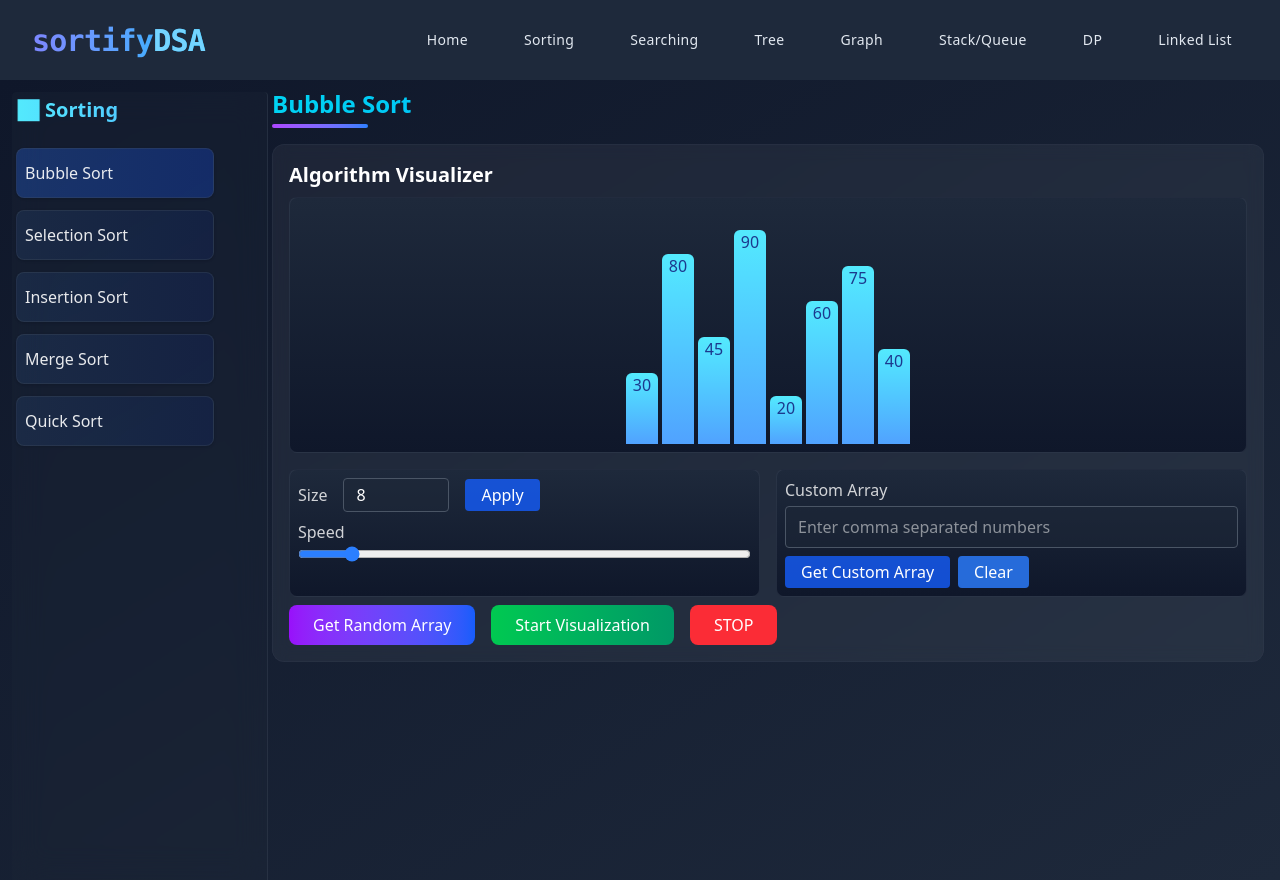
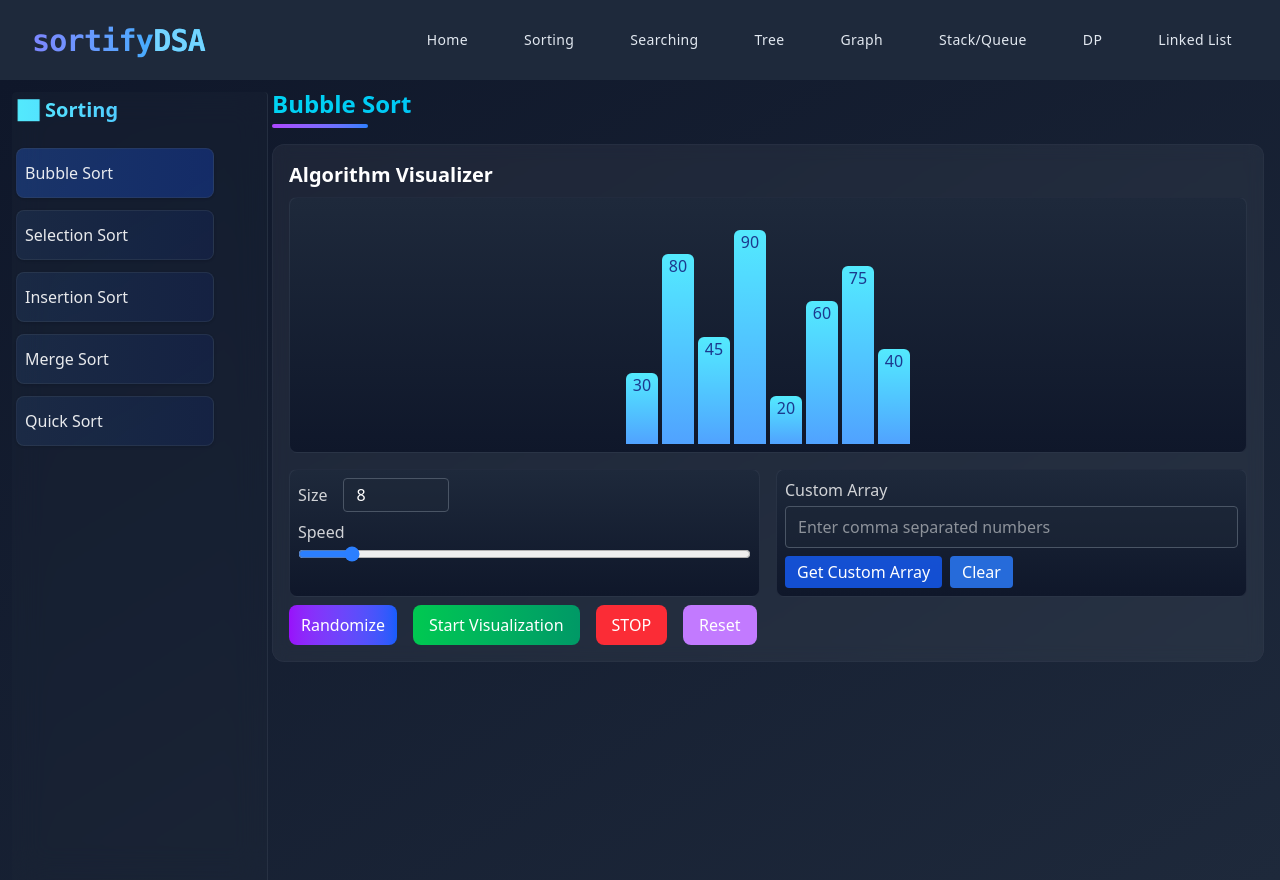
Before and after one commit to Anshikagoel11/SortifyDSA, a React (Vite) app: page /sorting in a window 1280 px wide. Built offline with nearby package versions, Linux system fonts and the light colour scheme.

Commit message:
bubblesort

```diff
--- a/src/components/Sorting.jsx
+++ b/src/components/Sorting.jsx
@@ -1,7 +1,6 @@
 import { useRef, useState } from "react";
 import { motion } from "framer-motion";
 import getSorting from "../utils/GetSorting";
-import { tr } from "framer-motion/client";
 
 function Sorting_navBar({ sorting }) {
   return (
@@ -30,53 +29,38 @@ export default function Sorting() {
   const [arraySize, setArraySize] = useState(8);
   const [customArray, setCustomArray] = useState("");
   const [bars, setBars] = useState([30, 80, 45, 90, 20, 60, 75, 40]);
-  const [compareInfo, setCompareInfo] = useState({
-    smaller: null,
-    larger: null,
-  });
+  const [compareInfo, setCompareInfo] = useState({ smaller: null, larger: null });
   const [speed, setSpeed] = useState(3);
- const [isActive , setIsActive] = useState(false);
-const stopSorting = useRef(false);  //not use useState beacuse useState function call me value freeze kr deta h mtlb jo value gyi vhi jeygi agar vo baad m change hue toh vha reflect nhi hogi aur stop hume loop m har time check krna hoga current situation ke leye ki khi agar user n abhi click toh nhi kr deya
+  const [isActive, setIsActive] = useState(false);
+  const [isPaused, setIsPaused] = useState(false);
+  const [hasReset, setHasReset] = useState(false);
+
+  const stopSorting = useRef(false);
+  const reset = useRef(false);
 
   function generateRandomArray() {
-    const newArray = [];
-    Array.from({ length: arraySize }, () => {
-      let a = Math.floor(Math.random() * 90 + 5);
-      newArray.push(a);
-    });
+    const newArray = Array.from({ length: arraySize }, () => Math.floor(Math.random() * 90 + 5));
     setBars(newArray);
-    // console.log(newArray)
   }
 
   const applyCustomArray = () => {
-    const numbers = customArray
-      .split(",")
-      .map((num) => parseInt(num.trim() * 10));
+    const numbers = customArray.split(",").map((num) => parseInt(num.trim()));
     if (numbers.every((num) => !isNaN(num))) {
       setBars(numbers);
+      setArraySize(numbers.length);
     }
-    setArraySize(numbers.length);
   };
 
-  const clearCustomArray = () => {
-    setCustomArray([]);
-  };
+  const clearCustomArray = () => setCustomArray("");
 
   return (
     <div className="bg-gradient-to-br from-[#0F172A] to-[#1E293B] min-h-screen flex overflow-hidden">
-      {/* Fixed Left sidebar */}
       <div className="w-[20%] bg-[#1E293B]/30 p-1 rounded m-3 border-r border-gray-700/50 backdrop-blur-lg fixed h-screen overflow-y-auto">
         <h2 className="text-transparent bg-clip-text bg-gradient-to-r from-cyan-300 to-blue-400 text-xl font-bold mb-6 flex items-center">
           <span className="mr-1">📊</span> Sorting
         </h2>
         <div className="space-y-3">
-          {[
-            "Bubble Sort",
-            "Selection Sort",
-            "Insertion Sort",
-            "Merge Sort",
-            "Quick Sort",
-          ].map((item) => (
+          {["Bubble Sort", "Selection Sort", "Insertion Sort", "Merge Sort", "Quick Sort"].map((item) => (
             <motion.button
               key={item}
               onClick={() => setSorting(item)}
@@ -90,195 +74,84 @@ const stopSorting = useRef(false);  //not use useState beacuse useState function
               `}
             >
               <span className="relative z-10">{item}</span>
-              <motion.span
-                className="absolute inset-0 bg-gradient-to-r from-blue-500/20 to-transparent"
-                initial={{ opacity: 0 }}
-                whileHover={{ opacity: 1 }}
-              />
-              <motion.span
-                className="absolute bottom-0 left-0 w-full h-0.5 bg-blue-400"
-                initial={{ scaleX: 0 }}
-                whileHover={{ scaleX: 1 }}
-                transition={{ duration: 0.3 }}
-              />
             </motion.button>
           ))}
         </div>
       </div>
 
-      {/* Scrollable Main content area */}
       <div className="w-[80%] ml-[20%] px-4 py-2 overflow-y-auto h-screen">
         <Sorting_navBar sorting={sorting} />
 
-        {/* Visualization container */}
-        <motion.div
-          className="bg-white/5 backdrop-blur-sm border border-gray-700/30 rounded-xl p-4 mb-4"
-          initial={{ opacity: 0, y: 20 }}
-          animate={{ opacity: 1, y: 0 }}
-        >
-          <div className="flex justify-between items-center mb-2 ">
-            <h2 className="text-xl font-semibold text-white">
-              Algorithm Visualizer
-            </h2>
+        <motion.div className="bg-white/5 backdrop-blur-sm border border-gray-700/30 rounded-xl p-4 mb-4" initial={{ opacity: 0, y: 20 }} animate={{ opacity: 1, y: 0 }}>
+          <div className="flex justify-between items-center mb-2">
+            <h2 className="text-xl font-semibold text-white">Algorithm Visualizer</h2>
           </div>
 
-          {/* Graph Visualizer */}
           <div className="h-64 mb-4 bg-gradient-to-b from-[#1E293B] to-[#0F172A] rounded-lg flex items-end justify-center space-x-1 p-2 border border-gray-700/50">
             {bars.map((height, index) => {
               let barColor = "bg-gradient-to-t from-blue-400 to-cyan-300";
-
-              if (index === compareInfo.smaller) {
-                // console.log(compareInfo.smaller)
-                barColor = "bg-red-400";
-              }
-              if (index === compareInfo.larger) {
-                //  console.log(compareInfo.larger)
-                barColor = "bg-green-700";
-              }
-
+              if (index === compareInfo.smaller) barColor = "bg-red-400";
+              if (index === compareInfo.larger) barColor = "bg-green-700";
               return (
-                <motion.div
-                  key={index}
-                  layout
-                  initial={{ opacity: 0 }}
-                  animate={{ opacity: 1 }}
-                  transition={{ duration: 0.5 }}
-                  className={`${barColor} w-8 rounded-t-md hover:bg-cyan-400 cursor-pointer`}
-                  style={{ height: `${height}%` }}
-                  whileHover={{ scaleY: 1.05 }}
-                >
+                <motion.div key={index} layout initial={{ opacity: 0 }} animate={{ opacity: 1 }} transition={{ duration: 0.5 }} className={`${barColor} w-8 rounded-t-md hover:bg-cyan-400 cursor-pointer`} style={{ height: `${height}%` }} whileHover={{ scaleY: 1.05 }}>
                   <p className="text-blue-900 text-center">{height}</p>
                 </motion.div>
               );
             })}
           </div>
 
-          {/* Controls Section */}
           <div className="grid grid-cols-1 md:grid-cols-2 gap-4 mb-2">
-            {/* Array Size Control */}
-            <motion.div
-              className="bg-gradient-to-b from-[#1E293B] to-[#0F172A] rounded-lg p-2 border border-gray-700/50"
-              whileHover={{ y: -2 }}
-            >
+            <motion.div className="bg-gradient-to-b from-[#1E293B] to-[#0F172A] rounded-lg p-2 border border-gray-700/50" whileHover={{ y: -2 }}>
               <div className="flex items-center space-x-4">
                 <span className="text-white/80">Size</span>
-                <input
-                  type="number"
-                  min="2"
-                  max="50"
-                  value={arraySize}
-                  disabled={isActive}
-                  onChange={(e) => setArraySize(parseInt(e.target.value) || 8)}
-                  className="bg-gray-800/50 text-white px-3 py-1 rounded border border-gray-600 focus:outline-none focus:ring-2 focus:ring-blue-500/50"
-                />
-                <motion.button
-                  onClick={generateRandomArray}
-                  whileHover={{ scale: 1.05 }}
-                  whileTap={{ scale: 0.95 }}
-                  className="px-4 py-1 bg-blue-600/80 text-white rounded hover:bg-blue-600 transition-colors"
-                  disabled={isActive}
-                >
-                  Apply
-                </motion.button>
+                <input type="number" min="2" max="50" value={arraySize} disabled={isActive} onChange={(e) => setArraySize(parseInt(e.target.value) || 8)} className="bg-gray-800/50 text-white px-3 py-1 rounded border border-gray-600 focus:outline-none focus:ring-2 focus:ring-blue-500/50" />
               </div>
               <div className="mt-2">
                 <span className="text-white/80">Speed</span>
-                <input
-                  type="range"
-                  min="1"
-                  max="20"
-                  value={speed}
-                  disabled={isActive}
-                  onChange={(e) => setSpeed(Number(e.target.value))}
-                  className="w-full accent-blue-500"
-                />
+                <input type="range" min="1" max="20" value={speed} disabled={isActive} onChange={(e) => setSpeed(Number(e.target.value))} className="w-full accent-blue-500" />
               </div>
             </motion.div>
 
-            {/* Custom Array Input */}
-            <motion.div
-              className="bg-gradient-to-b from-[#1E293B] to-[#0F172A] rounded-lg p-2 border border-gray-700/50"
-              whileHover={{ y: -2 }}
-            >
+            <motion.div className="bg-gradient-to-b from-[#1E293B] to-[#0F172A] rounded-lg p-2 border border-gray-700/50" whileHover={{ y: -2 }}>
               <div className="mb-2">
                 <span className="text-white/80">Custom Array</span>
-                <input
-                  type="text"
-                  placeholder="Enter comma separated numbers"
-                  value={customArray}
-                  disabled={isActive}
-                  onChange={(e) => setCustomArray(e.target.value)}
-                  className="w-full mt-1 bg-gray-800/50 text-white px-3 py-2 rounded border border-gray-600 focus:outline-none focus:ring-2 focus:ring-blue-500/50"
-                />
+                <input type="text" placeholder="Enter comma separated numbers" value={customArray} disabled={isActive} onChange={(e) => setCustomArray(e.target.value)} className="w-full mt-1 bg-gray-800/50 text-white px-3 py-2 rounded border border-gray-600 focus:outline-none focus:ring-2 focus:ring-blue-500/50" />
               </div>
-              <motion.button
-                onClick={applyCustomArray}
-                whileHover={{ scale: 1.05 }}
-                whileTap={{ scale: 0.95 }}
-                className="px-4 py-1 bg-blue-600/80 text-white rounded hover:bg-blue-600 transition-colors mr-2"
-                disabled={isActive}
-              >
-                Get Custom Array
-              </motion.button>
-              <motion.button
-                onClick={clearCustomArray}
-                whileHover={{ scale: 1.05 }}
-                whileTap={{ scale: 0.95 }}
-                className="px-4 py-1 bg-blue-500/80 text-white rounded hover:bg-blue-500 transition-colors"
-                disabled={isActive}
-              >
-                Clear
-              </motion.button>
+              <motion.button onClick={applyCustomArray} whileHover={{ scale: 1.05 }} whileTap={{ scale: 0.95 }} className={`px-3 py-1 bg-blue-600/80 text-white rounded hover:bg-blue-600 transition-colors mr-2 ${isActive? "opacity-50 cursor-not-allowed" :""}`} disabled={isActive}>Get Custom Array</motion.button>
+              <motion.button onClick={clearCustomArray} whileHover={{ scale: 1.05 }} whileTap={{ scale: 0.95 }} className={`px-3 py-1 bg-blue-500/80 text-white rounded hover:bg-blue-500 transition-colors ${isActive? "opacity-50 cursor-not-allowed" :""}`} disabled={isActive}>Clear</motion.button>
             </motion.div>
           </div>
 
-          {/* Action Buttons */}
           <div className="flex space-x-4">
-            <motion.button
-              onClick={generateRandomArray}
-              whileHover={{
-                scale: 1.05,
-                boxShadow: "0 0 15px rgba(59, 130, 246, 0.3)",
-              }}
-              disabled={isActive}
-              whileTap={{ scale: 0.95 }}
-              className="px-6 py-2 bg-gradient-to-r from-purple-600 to-blue-600 text-white rounded-lg hover:shadow-lg transition-all"
-            >
-             Get Random Array
-            </motion.button>
-            <motion.button
-              whileHover={{
-                scale: 1.05,
-                boxShadow: "0 0 15px rgba(16, 185, 129, 0.3)",
-              }}
-              whileTap={{ scale: 0.95 }}
-              className="px-6 py-2 bg-gradient-to-r from-green-500 to-emerald-600 text-white rounded-lg hover:shadow-lg transition-all"
-              disabled={isActive}
-              onClick={() => {
+            <motion.button onClick={generateRandomArray} whileHover={{ scale: 1.05 }} disabled={isActive} whileTap={{ scale: 0.95 }} className={`px-3 py-2 bg-gradient-to-r from-purple-600 to-blue-600 text-white rounded-lg ${isActive? "opacity-50 cursor-not-allowed" :""}`}>Randomize</motion.button>
+            <motion.button onClick={() => {
               setIsActive(true);
+              setIsPaused(false);
+              reset.current = false;
+              setHasReset(false);
               const actualSpeed = (21 - speed) * 30;
-                getSorting[sorting](bars, setBars, setCompareInfo, actualSpeed , setIsActive ,stopSorting);
-
-              }}
-            >
-              Start Visualization
-            </motion.button>
-            <motion.button
-              whileHover={{
-                scale: 1.05,
-                boxShadow: "0 0 15px rgba(16, 185, 129, 0.3)",
-              }}
-              whileTap={{ scale: 0.95 }}
-              className={`px-6 py-2 ${stopSorting}bg-red-500: bg-red-500 text-white rounded-lg hover:shadow-lg transition-all`}
-              disabled={!isActive}
-              onClick={() => {
-               setIsActive(false)
-               stopSorting.current=true;
-
-              }}
-            >
-            {!stopSorting.current? 'STOP' : 'Resume'}
-            </motion.button>
+              getSorting[sorting](bars, setBars, setCompareInfo, actualSpeed, setIsActive, stopSorting, reset);
+            }} whileHover={{ scale: 1.05 }} whileTap={{ scale: 0.95 }} className={`px-4 py-2 bg-gradient-to-r from-green-500 to-emerald-600 text-white rounded-lg ${isActive? "opacity-50 cursor-not-allowed" :""}`} disabled={isActive}>Start Visualization</motion.button>
+            <motion.button onClick={() => {
+              if (stopSorting.current) {
+                stopSorting.current = false;
+                setIsPaused(false);
+                const actualSpeed = (21 - speed) * 30;
+                getSorting[sorting](bars, setBars, setCompareInfo, actualSpeed, setIsActive, stopSorting, reset);
+              } else {
+                stopSorting.current = true;
+                setIsPaused(true);
+              }
+            }} whileHover={{ scale: 1.05 }} whileTap={{ scale: 0.95 }} className={`px-4 py-2  text-white rounded-lg ${isPaused? "bg-green-400":"bg-red-500"}`} disabled={!isActive}>{isPaused ? "Resume" : "STOP"}</motion.button>
+            <motion.button onClick={() => {
+              if (hasReset) return;
+              setIsActive(false);
+              stopSorting.current = false;
+              reset.current = true;
+              setCompareInfo({ smaller: null, larger: null });
+              generateRandomArray();
+              setHasReset(true);
+            }} whileHover={hasReset?{ scale: 1.05 } :{}} whileTap={hasReset?{ scale: 0.95 }:{}} className={`px-4 py-2  rounded-lg ${hasReset?"bg-purple-300 cursor-not-allowed opacity-40" : "bg-purple-400 text-white"}`}>Reset</motion.button>
           </div>
         </motion.div>
       </div>
```
Also changed, not shown: src/components/sorting_algo/bubbleSort.jsx (+7 -6 lines). Lines whose indentation alone changed are shown as unchanged.
